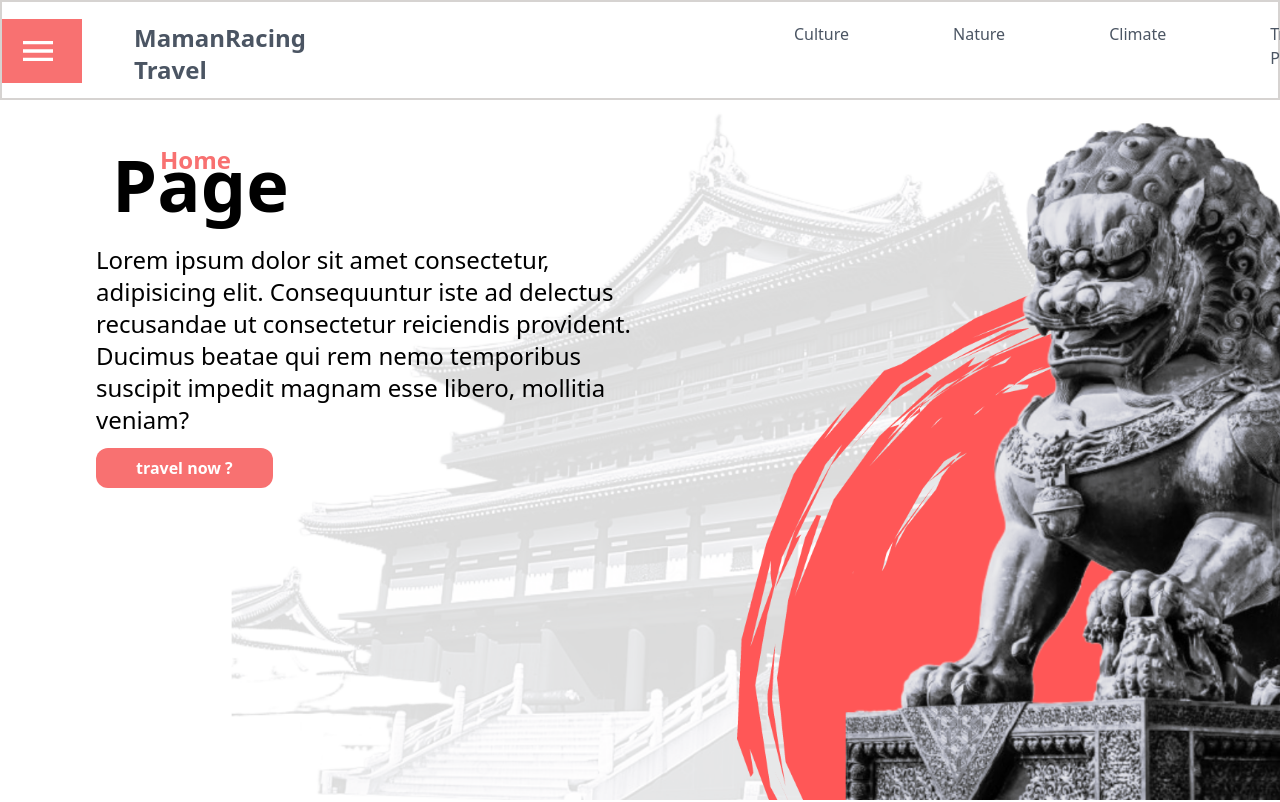
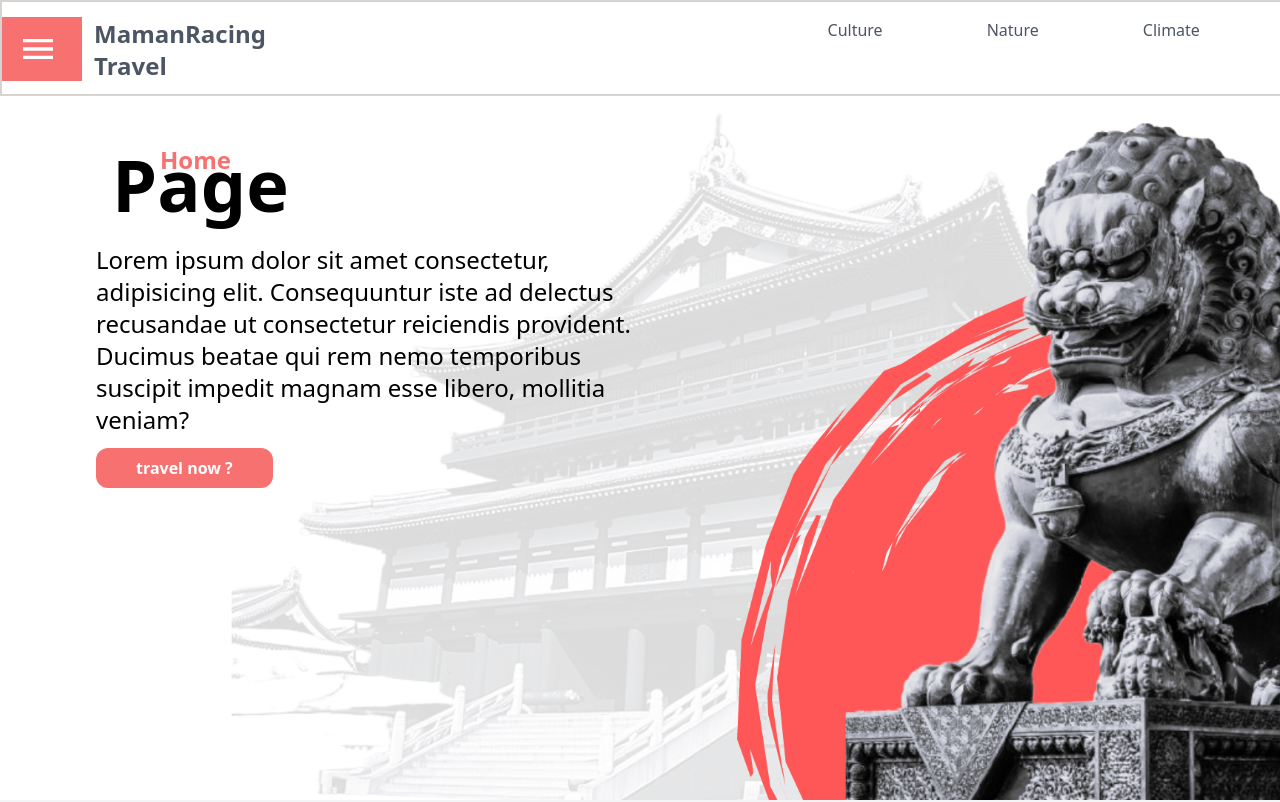
Before and after one commit to Irham442/test, a plain HTML site: page TugasBesarTailwindCSS/src/index.html in a window 1280 px wide. Shown: the top 802 px of the page. Drawn offline with Linux system fonts and the light colour scheme.

Commit message:
tugas tailwind css

```diff
--- a/TugasBesarTailwindCSS/src/index.html
+++ b/TugasBesarTailwindCSS/src/index.html
@@ -8,8 +8,6 @@
 </head>
 <body class="bg-gray-100">
   <div class="container mx-auto h-screen flex">
-
-
      <div id="sidebar" class="bg-red-400 text-white w-64 p-5 h-s transition-transform hidden">
       <h2 class="text-2xl mb-5">Menu</h2>
       <ul>
@@ -22,21 +20,20 @@
 
     <div class="bg-[url('asset/jepang.png')] w-full h-full bg-cover bg-center bg-no-repeat ">
       <div class="flex-1 ">
-        <nav class="flex justify-between items-center mb-8  border-stone-300 border-2 fixed top-0 left-0 w-full bg-white z-10">
-          <div class="mr-10">
+        <nav class="flex justify-between items-center mb-8  border-stone-300 border-2 fixed  bg-white ">
+          <div>
             <button id="toggle-sidebar" class="bg-red-400 text-white pt-3 pb-12  h-16 w-20  hover:bg-slate-100">
               <svg class="swap-off fill-current ml-4" xmlns="http://www.w3.org/2000/svg" width="40" height="40" viewBox="0 0 512 512">
                 <path d="M64,384H448V341.33H64Zm0-106.67H448V234.67H64ZM64,128v42.67H448V128Z" />
               </svg>
             </button>
           </div>
-          <ul class="flex space-x-6 gap-20 mt-2 mr-28 p-3">
-            <li><a href="#" class="text-gray-600 hover:text-red-400 font-semibold text-2xl mr-96"> MamanRacing Travel</a></li>
-
+          <ul class="flex space-x-6 gap-20 mt-1 mr-28 p-3 w-[1340px]  ">
+            <li><a href="#" class="text-gray-600 hover:text-red-400 font-semibold text-2xl mr-96 pt-3"> MamanRacing Travel</a></li>
             <li><a href="#" class="text-gray-600 hover:text-red-400">Culture</a></li>
             <li><a href="#" class="text-gray-600 hover:text-red-400">Nature</a></li>
             <li><a href="#" class="text-gray-600 hover:text-red-400">Climate</a></li>
-            <li><a href="#" class="text-gray-600 hover:text-red-400">Trip Planner</a></li>
+            <li><a href="#" class="text-gray-600 hover:text-red-400 mr-4">Trip Planner</a></li>
           </ul>
         </nav>
       <div class="flex flex-col md:flex-row ">
@@ -54,6 +51,12 @@
   </div>
   </div>
 
+  <section class="w-screen h-96 bg-slate-100">
+    <h1 class="text-4xl text-black block m-20">footer</h1>
+
+  </section>
+
+
 
 
   <script>
```
Also changed, not shown: TugasBesarTailwindCSS/src/output.css.
